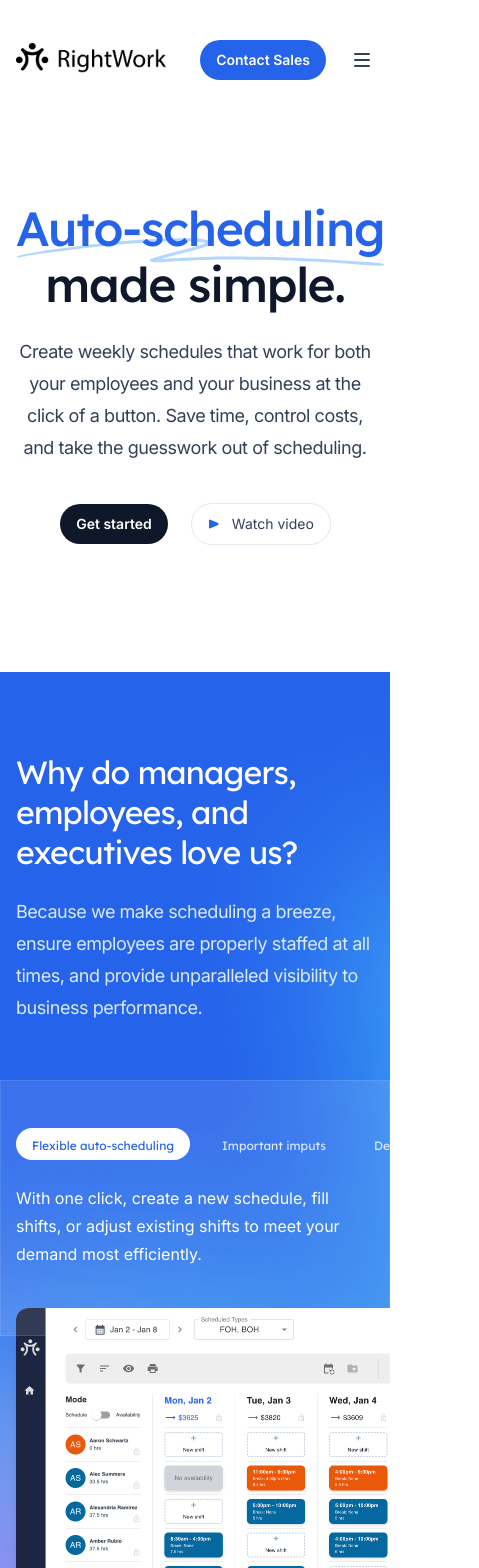
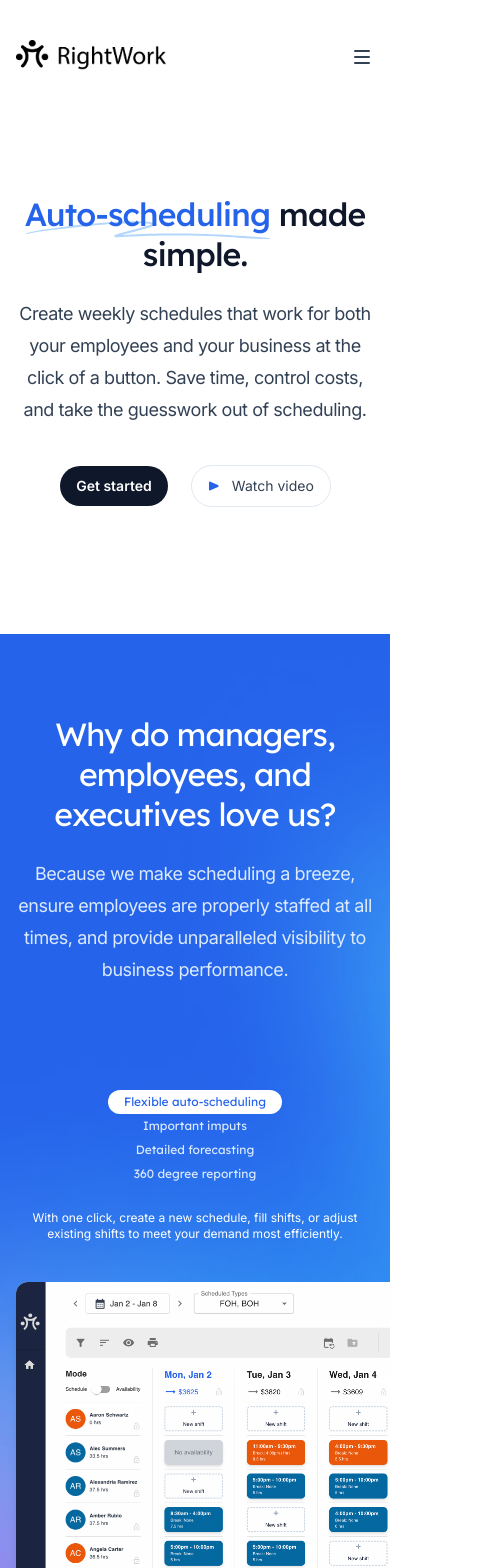
Before and after one commit to colin-stewart22/rightwork_landing_page2, a Next.js app: page / in a window 390 px wide. Shown: the top 1568 px of the page, 479 px wide, since content can reach past the window. Built offline with nearby package versions, Linux system fonts and the light colour scheme.

Commit message:
Made landing page more mobile responsive

```diff
--- a/src/components/Footer.jsx
+++ b/src/components/Footer.jsx
@@ -11,7 +11,7 @@ export function Footer() {
         <div className="py-16">
           {/* <Logo className="mx-auto h-10 w-auto" /> */}
           <nav className="mt-10 text-sm" aria-label="quick links">
-            <div className="-my-1 flex justify-center gap-x-6">
+            <div className="-my-1 flex flex-wrap justify-center gap-x-2 sm:gap-x-6">
               <NavLink href="#features">Features</NavLink>
               <NavLink href="#secondary-features">Implementation</NavLink>
               <NavLink href="#testimonials">Integrations</NavLink>
--- a/src/components/Header.jsx
+++ b/src/components/Header.jsx
@@ -82,6 +82,7 @@ function MobileNavigation() {
             <MobileNavLink href="#testimonials">Integrations</MobileNavLink>
             <MobileNavLink href="#pricing">Pricing</MobileNavLink>
             <MobileNavLink href="#faq">FAQ</MobileNavLink>
+            <MobileNavLink href="/register">Contact Sales</MobileNavLink>
             <hr className="m-2 border-slate-300/40" />
             <MobileNavLink href="/login">Sign in</MobileNavLink>
           </Popover.Panel>
@@ -103,7 +104,7 @@ export function Header() {
             <div className="hidden md:flex md:gap-x-6">
               <NavLink href="#features">Features</NavLink>
               <NavLink href="#secondary-features">Implementation</NavLink>
-              <NavLink href="#testimonials">Integrations</NavLink>
+              {/* <NavLink href="#testimonials">Integrations</NavLink> */}
               <NavLink href="#pricing">Pricing</NavLink>
               <NavLink href="#faq">FAQ</NavLink>
             </div>
@@ -112,11 +113,13 @@ export function Header() {
             <div className="hidden md:block">
               <NavLink href="/login">Sign in</NavLink>
             </div>
-            <Button href="/register" color="blue">
-              <span>
-                Contact Sales
-              </span>
-            </Button>
+            <div className="hidden sm:block">
+              <Button href="/register" color="blue">
+                <span>
+                  Contact Sales
+                </span>
+              </Button>
+            </div>
             <div className="-mr-1 md:hidden">
               <MobileNavigation />
             </div>
--- a/src/components/Hero.jsx
+++ b/src/components/Hero.jsx
@@ -21,7 +21,7 @@ export function Hero() {
 
   return (
     <Container className="pt-20 pb-16 text-center lg:pt-32">
-      <h1 className="mx-auto max-w-4xl font-display text-5xl font-medium tracking-tight text-slate-900 sm:text-7xl">
+      <h1 className="mx-auto max-w-4xl font-display text-3xl font-medium tracking-tight text-slate-900 sm:text-7xl">
         <span className="relative whitespace-nowrap text-blue-600">
           <svg
             aria-hidden="true"
--- a/src/components/Pricing.jsx
+++ b/src/components/Pricing.jsx
@@ -102,19 +102,19 @@ export function Pricing() {
     >
       <Container>
         <div className="md:text-center">
-          <h2 className="font-display text-3xl tracking-tight text-white sm:text-4xl">
+          <h2 className="font-display text-2xl tracking-tight text-white sm:text-4xl px-5 text-center">
             <span className="relative whitespace-nowrap">
               <SwirlyDoodle className="absolute top-1/2 left-0 h-[1em] w-full fill-blue-400" />
               <span className="relative">Optimized Labor.</span>
             </span>{' '}
             Immediate ROI.
           </h2>
-          <p className="mt-4 text-lg text-slate-400">
+          <p className="mt-4 text-lg text-slate-400 px-5 text-center">
             Join the businesses that have invested in improving their labor scheduling system.
           </p>
         </div>
-        <div className="flex justify-center gap-16 -mx-4 mt-16">
-          <div className="w-1/3">
+        <div className="flex flex-col md:flex-row justify-center items-center md:items-stretch gap-16 -mx-4 mt-16">
+          <div className="w-9/12 md:w-1/3">
             <Plan
               featured
               name="1-200 locations"
@@ -134,7 +134,7 @@ export function Pricing() {
               ]}
             />
           </div>
-          <div className="w-1/3">
+          <div className="w-9/12 md:w-1/3">
             <Plan
               name="200+ locations"
               price="Enterprise"
--- a/src/components/PrimaryFeatures.jsx
+++ b/src/components/PrimaryFeatures.jsx
@@ -74,7 +74,7 @@ export function PrimaryFeatures() {
         unoptimized
       />
       <Container className="relative">
-        <div className="max-w-2xl md:mx-auto md:text-center xl:max-w-none">
+        <div className="max-w-2xl md:mx-auto text-center xl:max-w-none">
           <h2 className="font-display text-3xl tracking-tight text-white sm:text-4xl md:text-5xl">
             Why do managers, employees, and executives love us?
           </h2>
@@ -90,12 +90,12 @@ export function PrimaryFeatures() {
           {({ selectedIndex }) => (
             <>
               <div className="-mx-4 flex overflow-x-auto pb-4 sm:mx-0 sm:overflow-visible sm:pb-0 lg:col-span-5">
-                <Tab.List className="relative z-10 flex gap-x-4 whitespace-nowrap px-4 sm:mx-auto sm:px-0 lg:mx-0 lg:block lg:gap-x-0 lg:gap-y-1 lg:whitespace-normal">
+                <Tab.List className="md:w-full w-10/12 justify-center items-center relative z-10 flex flex-wrap gap-x-2 sm:gap-x-4 whitespace-nowrap px-4 text-xs sm:text-base mx-auto sm:px-0 lg:mx-0 lg:block lg:gap-x-0 lg:gap-y-1 lg:whitespace-normal">
                   {features.map((feature, featureIndex) => (
                     <div
                       key={feature.title}
                       className={clsx(
-                        'group relative rounded-full py-1 px-4 lg:rounded-r-none lg:rounded-l-xl lg:p-6',
+                        'group relative rounded-full py-1 px-4 lg:rounded-r-xl lg:rounded-l-xl lg:p-6',
                         selectedIndex === featureIndex
                           ? 'bg-white lg:bg-white/10 lg:ring-1 lg:ring-inset lg:ring-white/10'
                           : 'hover:bg-white/10 lg:hover:bg-white/5'
@@ -110,7 +110,7 @@ export function PrimaryFeatures() {
                               : 'text-blue-100 hover:text-white lg:text-white'
                           )}
                         >
-                          <span className="absolute inset-0 rounded-full lg:rounded-r-none lg:rounded-l-xl" />
+                          <span className="absolute inset-0 rounded-full lg:rounded-r-xl lg:rounded-l-xl" />
                           {feature.title}
                         </Tab>
                       </h3>
@@ -132,8 +132,8 @@ export function PrimaryFeatures() {
                 {features.map((feature) => (
                   <Tab.Panel key={feature.title} unmount={false}>
                     <div className="relative sm:px-6 lg:hidden">
-                      <div className="absolute -inset-x-4 top-[-6.5rem] bottom-[-4.25rem] bg-white/10 ring-1 ring-inset ring-white/10 sm:inset-x-0 sm:rounded-t-xl" />
-                      <p className="relative mx-auto max-w-2xl text-base text-white sm:text-center">
+                      <div className="absolute -inset-x-4 top-[-6.5rem] bottom-[-2.5rem] sm:bg-white/10 sm:ring-1 sm:ring-inset sm:ring-white/10 sm:inset-x-0 sm:rounded-xl" />
+                      <p className="relative mx-auto max-w-2xl text-white text-xs sm:text-base text-center">
                         {feature.description}
                       </p>
                     </div>
--- a/src/components/Testimonials.jsx
+++ b/src/components/Testimonials.jsx
@@ -29,39 +29,39 @@ export function Testimonials() {
       className="bg-slate-50 py-20 sm:py-32"
     >
       <div className="w-full">
-        <div className="mx-auto max-w-2xl md:text-center">
-          <h2 className="font-display text-3xl tracking-tight text-slate-900 sm:text-4xl">
+        <div className="mx-auto max-w-2xl text-center">
+          <h2 className="font-display text-2xl tracking-tight text-slate-900 sm:text-4xl px-5">
             RightWork is flexible
           </h2>
-          <p className="mt-4 text-lg tracking-tight text-slate-700">
+          <p className="mt-4 text-lg tracking-tight text-slate-700 px-8">
             It can be used as a standalone scheduling app or can integrate directly into your current labor management system. Pull schedules from your system, optimize them in RightWork, and push them back in minutes.
           </p>
         </div>
         <div className="mt-20 flex flex-col items-center">
           <h4 className="text-2xl">Integrations</h4>
-          <div className="w-3/4 flex mt-4">
-            <div className="w-1/4 h-full mt-5 flex justify-center">
+          <div className="w-10/12 flex flex-col justify-center items-center md:flex-row mt-4">
+            <div className="w-1/4 h-full mt-4 flex justify-center">
               <Image
                 src={toastLogo}
                 alt=""
                 width={150}
               />
             </div>
-            <div className="w-1/4 h-full mt-5 flex justify-center">
+            <div className="w-1/4 h-full mt-4 flex justify-center">
               <Image
                 src={shiftsLogo}
                 alt=""
                 width={150}
               />
             </div>
-            <div className="w-1/4 h-full flex justify-center">
+            <div className="w-1/4 h-full mt-6 sm:mt-8 flex justify-center">
               <Image
                 src={squareLogo}
                 alt=""
-                width={400}
+                width={150}
               />
             </div>
-            <div className="w-1/4 h-full flex justify-center mt-10">
+            <div className="w-1/4 h-full mt-6 sm:mt-8 mb-6 sm:mb-2 flex justify-center">
               <Image
                 src={lightspeedLogo}
                 alt=""
```
Also changed, not shown: src/images/logos/square.png.
